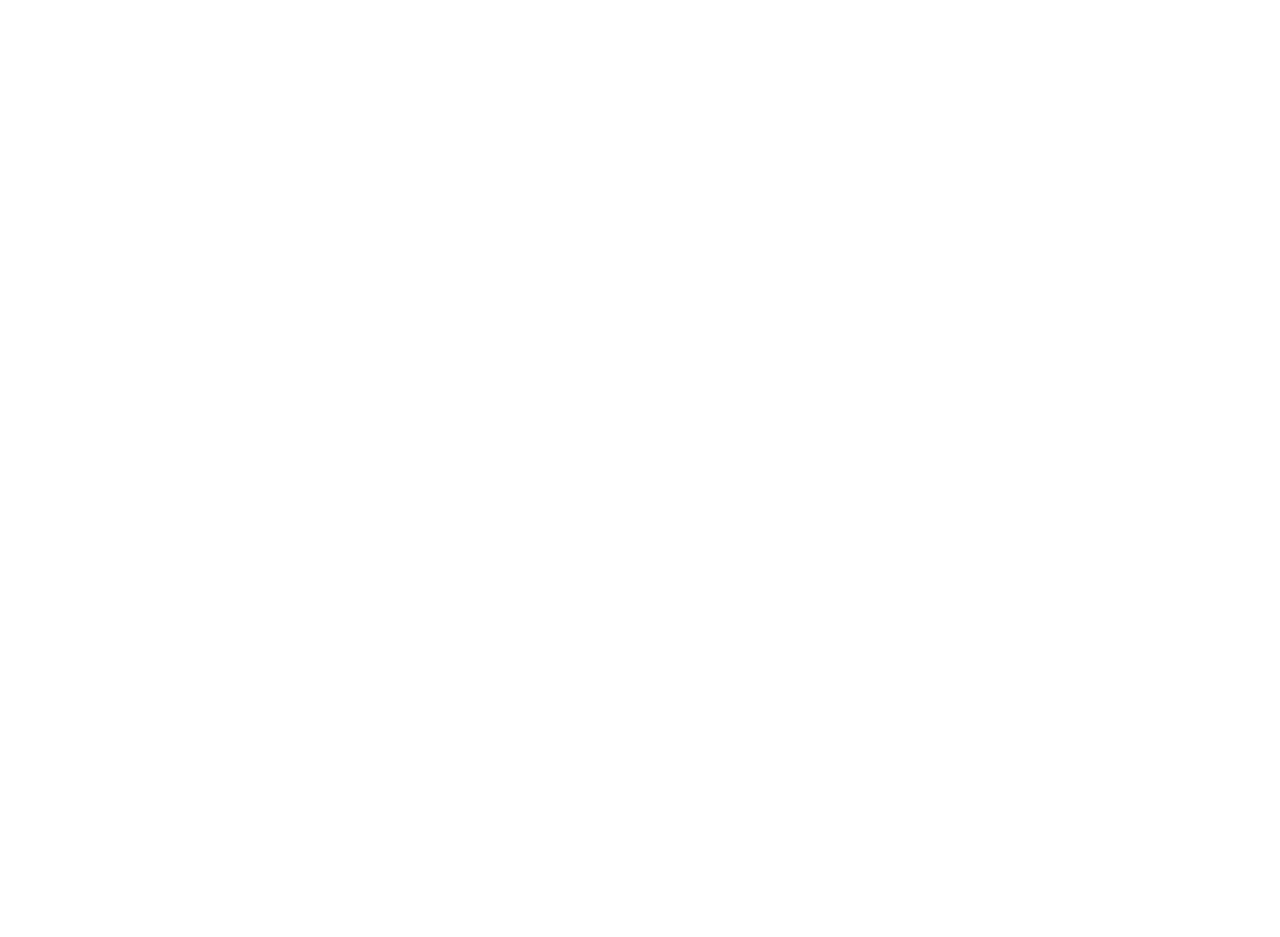
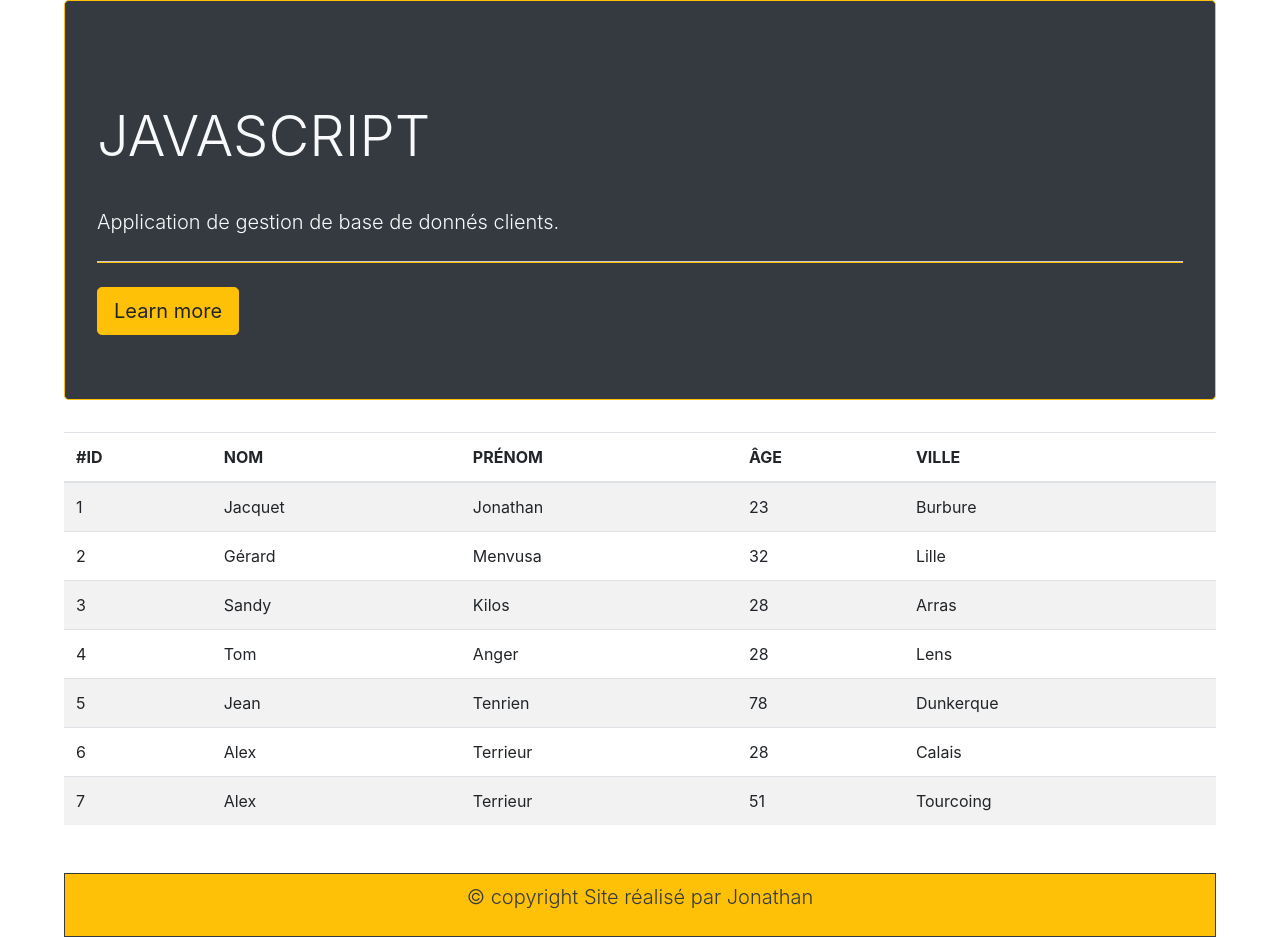
Before and after one commit to JonathanJacquet/projetAjax, a plain HTML site: page index.html in a window 1280 px wide. Before the commit the page ends 800 px from the top, so only its background shows below. Drawn offline with nearby package versions, Linux system fonts and the light colour scheme.

Commit message:
list customers

```diff
--- a/css/main.css
+++ b/css/main.css
@@ -98,7 +98,10 @@ textarea {
    ========================================================================== */
 
 
-
+body {
+  width: 90vw;
+  margin: auto;
+}
 
 
 
--- /dev/null
+++ b/customers.json
@@ -0,0 +1,52 @@
+{ "customers" : [
+  {
+    "id" : 1,
+    "name" : "Jacquet",
+    "lastname" : "Jonathan",
+    "age" : 23,
+    "country" : "Burbure"
+  },
+  {
+    "id" : 2,
+    "name" : "Gérard",
+    "lastname" : "Menvusa",
+    "age" : 32,
+    "country" : "Lille"
+  },
+  {
+    "id" : 3,
+    "name" : "Sandy",
+    "lastname" : "Kilos",
+    "age" : 28,
+    "country" : "Arras"
+  },
+  {
+  "id" : 4,
+  "name" : "Tom",
+  "lastname" : "Anger",
+  "age" : 28,
+  "country" : "Lens"
+  },
+  {
+  "id" : 5,
+  "name" : "Jean",
+  "lastname" : "Tenrien",
+  "age" : 78,
+  "country" : "Dunkerque"
+  },
+  {
+  "id" : 6,
+  "name" : "Alex",
+  "lastname" : "Terrieur",
+  "age" : 28,
+  "country" : "Calais"
+  },
+  {
+  "id" : 7,
+  "name" : "Alex",
+  "lastname" : "Terrieur",
+  "age" : 51,
+  "country" : "Tourcoing"
+  }
+  ]
+}
--- a/index.html
+++ b/index.html
@@ -11,15 +11,43 @@
   <link rel="manifest" href="site.webmanifest">
   <link rel="apple-touch-icon" href="icon.png">
   <!-- Place favicon.ico in the root directory -->
-
+  <link rel="stylesheet" href="https://stackpath.bootstrapcdn.com/bootstrap/4.3.1/css/bootstrap.min.css" integrity="sha384-ggOyR0iXCbMQv3Xipma34MD+dH/1fQ784/j6cY/iJTQUOhcWr7x9JvoRxT2MZw1T" crossorigin="anonymous">
   <link rel="stylesheet" href="css/normalize.css">
   <link rel="stylesheet" href="css/main.css">
 </head>
 
 <body>
-  <script src="js/vendor/modernizr-3.6.0.min.js"></script>
-  <script src="https://code.jquery.com/jquery-3.3.1.min.js" integrity="sha256-FgpCb/KJQlLNfOu91ta32o/NMZxltwRo8QtmkMRdAu8=" crossorigin="anonymous"></script>
-  <script>window.jQuery || document.write('<script src="js/vendor/jquery-3.3.1.min.js"><\/script>')</script>
+  <header>
+    <div class="jumbotron bg-dark text-light border border-warning">
+      <h1 class="display-4">JAVASCRIPT</h1>
+      <p class="lead">Application de gestion de base de donnés clients.</p>
+      <hr class="my-4 bg-warning">
+      <a class="btn btn-warning btn-lg" href="#" role="button">Learn more</a>
+    </div>
+  </header>
+  <main>
+    <table class="table table-striped">
+  <thead>
+    <tr>
+      <th scope="col">#ID</th>
+      <th scope="col">NOM</th>
+      <th scope="col">PRÉNOM</th>
+      <th scope="col">ÂGE</th>
+      <th scope="col">VILLE</th>
+    </tr>
+  </thead>
+  <tbody id="tbody">
+  </tbody>
+</table>
+  </main>
+  <footer class="jumbotron jumbotron-fluid mb-0 mt-5 py-2 bg-warning text-dark text-center border border-dark">
+    <div class="container">
+      <p class="lead">&copy; copyright Site réalisé par Jonathan</p>
+    </div>
+  </footer>
+  <script src="https://code.jquery.com/jquery-3.3.1.slim.min.js" integrity="sha384-q8i/X+965DzO0rT7abK41JStQIAqVgRVzpbzo5smXKp4YfRvH+8abtTE1Pi6jizo" crossorigin="anonymous"></script>
+  <script src="https://cdnjs.cloudflare.com/ajax/libs/popper.js/1.14.7/umd/popper.min.js" integrity="sha384-UO2eT0CpHqdSJQ6hJty5KVphtPhzWj9WO1clHTMGa3JDZwrnQq4sF86dIHNDz0W1" crossorigin="anonymous"></script>
+  <script src="https://stackpath.bootstrapcdn.com/bootstrap/4.3.1/js/bootstrap.min.js" integrity="sha384-JjSmVgyd0p3pXB1rRibZUAYoIIy6OrQ6VrjIEaFf/nJGzIxFDsf4x0xIM+B07jRM" crossorigin="anonymous"></script>
   <script src="js/plugins.js"></script>
   <script src="js/main.js"></script>
 
--- a/js/main.js
+++ b/js/main.js
@@ -1 +1,35 @@
-alert("test : ceci est un test");
+//Variables
+//get tbody by id
+  var tbody = document.getElementById("tbody");
+  // create object XMLHttpRequest
+  var xhttp = new XMLHttpRequest();
+  //function get JSON file
+  xhttp.onreadystatechange = function() {
+    if (this.readyState == 4 && this.status == 200) {
+      var listCustomers = JSON.parse(this.responseText);
+      //stock board in var customers
+      var customers = listCustomers.customers;
+      //loop customers board for get object
+      for (let i = 0; i < customers.length; i++) {
+        var tr = document.createElement("tr");
+          tbody.appendChild(tr);
+        for(infos in customers[i])  {
+          var td = document.createElement("td");
+          tr.appendChild(td);
+          //fill td balise with array values
+          td.innerHTML = customers[i][infos];
+        }
+      }
+    }
+};
+
+//Functions
+
+
+
+
+
+
+//Code Logic
+xhttp.open("GET", "customers.json", true);
+xhttp.send();
```
